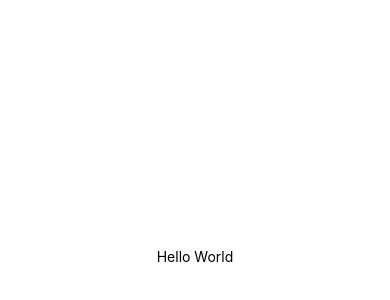
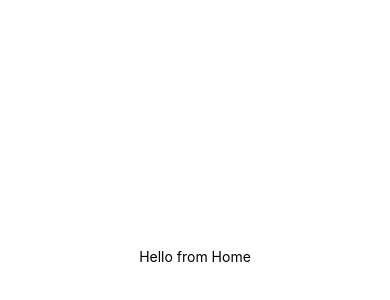
Before and after one commit to nintichance/social, a React Native app: screen / in a window 390 px wide. Shown: the part 166-466 px from the top of the page. Built offline with nearby package versions, Linux system fonts and the light colour scheme.

Commit message:
Made basic Home Component

```diff
--- a/App.js
+++ b/App.js
@@ -1,13 +1,14 @@
-import React from 'react';
-import { StyleSheet, Text, View } from 'react-native';
+import React from 'react'
+import { StyleSheet, Text, View } from 'react-native'
+import Home from './components/Home'
 
 export default class App extends React.Component {
   render() {
     return (
       <View style={styles.container}>
-        <Text>Hello World</Text>
+      <Home />
       </View>
-    );
+    )
   }
 }
 
@@ -18,4 +19,4 @@ const styles = StyleSheet.create({
     alignItems: 'center',
     justifyContent: 'center',
   },
-});
+})
--- /dev/null
+++ b/components/Home.js
@@ -0,0 +1,17 @@
+import React, { Component } from 'react'
+import { View, Text} from 'react-native'
+
+class Home extends Component {
+    render(){
+        return(
+            <View>
+                <Text>
+                    Hello from Home
+                </Text>
+            </View>
+        )
+    }
+}
+
+
+export default Home
```
